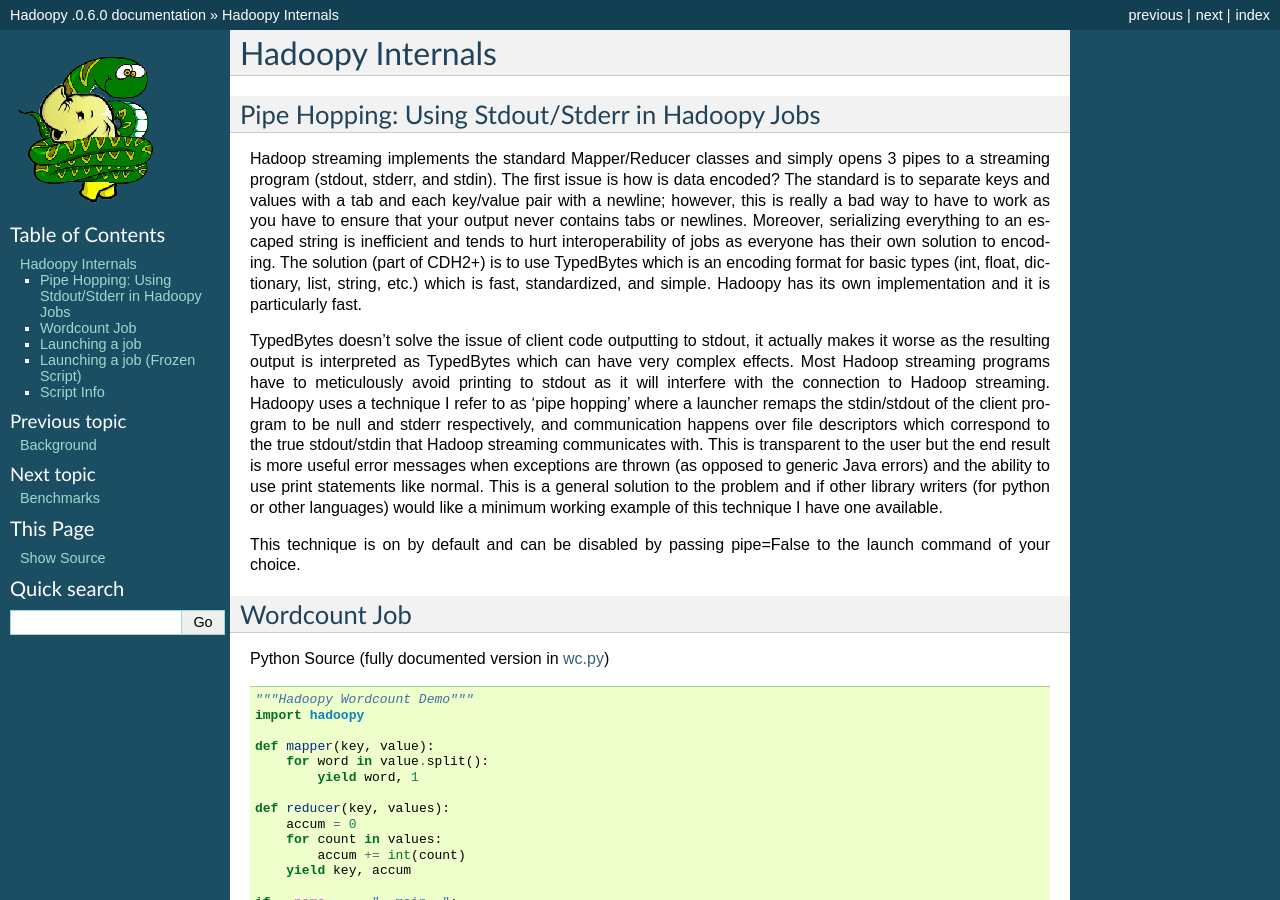
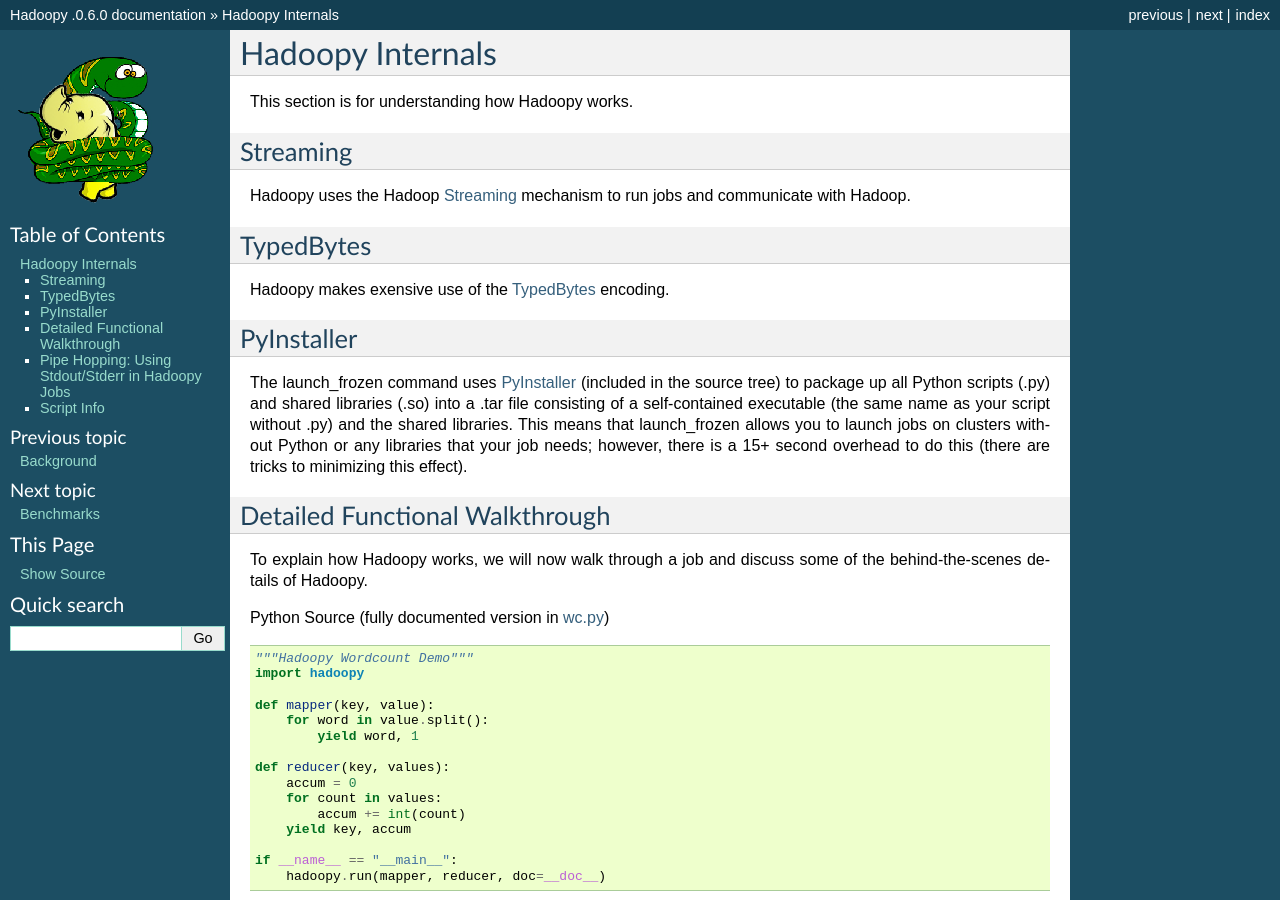
Before and after one commit to bwhite/hadoopy, a Sphinx documentation site: the page built from doc/internals.rst, in a window 1280 px wide and 900 px high. Built offline with Sphinx 7.4.7, drawn with Linux system fonts in a browser that asks for light colours; formulas are drawn with MathJax 3; some of the changed text lies outside the part shown.

Commit message:
Updated
Signed-off-by: Brandyn A. White <bwhite@dappervision.com>

```diff
--- a/doc/clustersetup.rst
+++ b/doc/clustersetup.rst
@@ -7,7 +7,7 @@ Any version of Hadoop that has built in TypedBytes support (Apache 0.21+, CDH2+)
 
 launch vs. launch_frozen
 ------------------------
-An important consideration is whether you want to use launch or launch_frozen primarily to start jobs.  The preferred method is launch as there is very little startup overhead; however, it requires each node of the cluster to have Python, Hadoopy, and all libraries that you use in your job.  The benefit of launch_frozen is that you can use it on clusters that don't even have Python, that you have no administrative access to, or don't want to have to maintain (e.g., ephemeral EC2 clusters to run a job).  If you want to use launch, then be prepared to have some method for keeping the cluster homogeneous and up-to-date (e.g., using puppet_ or fabric_).  If you use launch_frozen, then you have a 15+ second penalty each time PyInstaller freezes your script which is mitigated in large workflows as repeated called to launch_frozen for the same script only use PyInstaller once by default (overrided by setting cache=False).  This can be further mitagated by manually maintaining PyInstaller paths on HDFS and setting the frozen_tar_path argument (useful if the jobs are not modified often).
+An important consideration is whether you want to use launch or launch_frozen primarily to start jobs.  The preferred method is launch as there is very little startup overhead; however, it requires each node of the cluster to have Python, Hadoopy, and all libraries that you use in your job.  The benefit of launch_frozen is that you can use it on clusters that don't even have Python, that you have no administrative access to, or don't want to have to maintain (e.g., ephemeral EC2 clusters to run a job).  If you want to use launch, then be prepared to have some method for keeping the cluster homogeneous and up-to-date (e.g., using puppet_ or fabric_).  If you use launch_frozen, then you have a 15+ second penalty each time PyInstaller freezes your script which is mitigated in large workflows as repeated called to launch_frozen for the same script only use PyInstaller once by default (overrided by setting cache=False).  This can be further mitagated by manually maintaining PyInstaller paths on HDFS and setting the frozen_tar_path argument (useful if the jobs are not modified often).  Ideally if the PyInstaller time can be brought down to a second or a more aggressive caching stategy is used, launch_frozen would be the preferred method in nearly all cases (we are currently working on this).
 
 .. TODO Give an example of this in Hadoopy Helper
 
--- a/doc/internals.rst
+++ b/doc/internals.rst
@@ -1,18 +1,32 @@
 Hadoopy Internals
 =================
-.. TODO Hadoop Streaming, Pipe Hopping, python script.py info, TypedBytes, Pyinstaller
+This section is for understanding how Hadoopy works.
 
-Pipe Hopping: Using Stdout/Stderr in Hadoopy Jobs
---------------------------------------------------
+Streaming
+---------
+Hadoopy uses the Hadoop Streaming_ mechanism to run jobs and communicate with Hadoop.
 
-Hadoop streaming implements the standard Mapper/Reducer classes and simply opens 3 pipes to a streaming program (stdout, stderr, and stdin).  The first issue is how is data encoded?  The standard is to separate keys and values with a tab and each key/value pair with a newline; however, this is really a bad way to have to work as you have to ensure that your output never contains tabs or newlines.  Moreover, serializing everything to an escaped string is inefficient and tends to hurt interoperability of jobs as everyone has their own solution to encoding.  The solution (part of CDH2+) is to use TypedBytes which is an encoding format for basic types (int, float, dictionary, list, string, etc.) which is fast, standardized, and simple.  Hadoopy has its own implementation and it is particularly fast.
+.. _Streaming: http://wiki.apache.org/hadoop/HadoopStreaming
 
-TypedBytes doesn't solve the issue of client code outputting to stdout, it actually makes it worse as the resulting output is interpreted as TypedBytes which can have very complex effects.  Most Hadoop streaming programs have to meticulously avoid printing to stdout as it will interfere with the connection to Hadoop streaming.  Hadoopy uses a technique I refer to as 'pipe hopping' where a launcher remaps the stdin/stdout of the client program to be null and stderr respectively, and communication happens over file descriptors which correspond to the true stdout/stdin that Hadoop streaming communicates with.  This is transparent to the user but the end result is more useful error messages when exceptions are thrown (as opposed to generic Java errors) and the ability to use print statements like normal.  This is a general solution to the problem and if other library writers (for python or other languages) would like a minimum working example of this technique I have one available.
 
-This technique is on by default and can be disabled by passing pipe=False to the launch command of your choice.
+TypedBytes
+----------
+Hadoopy makes exensive use of the TypedBytes_ encoding.
 
-Wordcount Job
--------------
+.. _TypedBytes: http://hadoop.apache.org/mapreduce/docs/r0.21.0/api/org/apache/hadoop/typedbytes/package-summary.html
+
+
+PyInstaller
+-----------
+The launch_frozen command uses PyInstaller_ (included in the source tree) to package up all Python scripts (.py) and shared libraries (.so) into a .tar file consisting of a self-contained executable (the same name as your script without .py) and the shared libraries.  This means that launch_frozen allows you to launch jobs on clusters without Python or any libraries that your job needs; however, there is a 15+ second overhead to do this (there are tricks to minimizing this effect).
+
+.. _PyInstaller: http://www.pyinstaller.org
+
+
+Detailed Functional Walkthrough
+-------------------------------
+To explain how Hadoopy works, we will now walk through a job and discuss some of the behind-the-scenes details of Hadoopy.
+
 Python Source (fully documented version in wc.py_) ::
 
     """Hadoopy Wordcount Demo"""
@@ -80,9 +94,6 @@ We can also do this in Python
     ['/user/brandyn/playground/wc-input-alice.tb', '/user/brandyn/playground/wc-input-alice.txt', '/user/brandyn/playground/wc-input-alice.txt.gz']
 
 
-Launching a job
----------------
-
 Lets put wc-input-alice.txt through the word counter using Hadoop.  Each node in the cluster has Hadoopy installed (later we will show that it isn't necessary with launch_frozen).  Note that it is using typedbytes, SequenceFiles, and the AutoInputFormat by default.
 
     >>> out = hadoopy.launch('playground/wc-input-alice.txt', 'playground/out/', 'wc.py')
@@ -127,9 +138,6 @@ Now it's gone
     Traceback (most recent call last):
       File "<stdin>", line 1, in <module>
     ImportError: No module named hadoopy
-
-Launching a job (Frozen Script)
--------------------------------
 
 The rest of the nodes were cleaned up the same way.  We modify the command, note that we now get the output from freeze at the top
 
@@ -221,6 +229,15 @@ Lets open it up and try it out ::
     00000030  00 00 00 00 40 00 38 00  09 00 40 00 1d 00 1c 00  |....@.8...@.....|
     00000040  06 00 00 00 05 00 00 00  40 00 00 00 00 00 00 00  |........@.......|
 
+Pipe Hopping: Using Stdout/Stderr in Hadoopy Jobs
+--------------------------------------------------
+
+Hadoop streaming implements the standard Mapper/Reducer classes and simply opens 3 pipes to a streaming program (stdout, stderr, and stdin).  The first issue is how is data encoded?  The standard is to separate keys and values with a tab and each key/value pair with a newline; however, this is really a bad way to have to work as you have to ensure that your output never contains tabs or newlines.  Moreover, serializing everything to an escaped string is inefficient and tends to hurt interoperability of jobs as everyone has their own solution to encoding.  The solution (part of CDH2+) is to use TypedBytes which is an encoding format for basic types (int, float, dictionary, list, string, etc.) which is fast, standardized, and simple.  Hadoopy has its own implementation and it is particularly fast.
+
+TypedBytes doesn't solve the issue of client code outputting to stdout, it actually makes it worse as the resulting output is interpreted as TypedBytes which can have very complex effects.  Most Hadoop streaming programs have to meticulously avoid printing to stdout as it will interfere with the connection to Hadoop streaming.  Hadoopy uses a technique I refer to as 'pipe hopping' where a launcher remaps the stdin/stdout of the client program to be null and stderr respectively, and communication happens over file descriptors which correspond to the true stdout/stdin that Hadoop streaming communicates with.  This is transparent to the user but the end result is more useful error messages when exceptions are thrown (as opposed to generic Java errors) and the ability to use print statements like normal.  This is a general solution to the problem and if other library writers (for python or other languages) would like a minimum working example of this technique I have one available.
+
+This technique is on by default and can be disabled by passing pipe=False to the launch command of your choice.
+
 Script Info
 -----------
 You can determine if a job provides map/reduce/combine functionality and get its documention by using 'info'.  This is also used internally by Hadoopy to automatically enable/disable the reducer/combiner.  The task values are set when the corresponding slots in hadoopy.run are filled.
```
